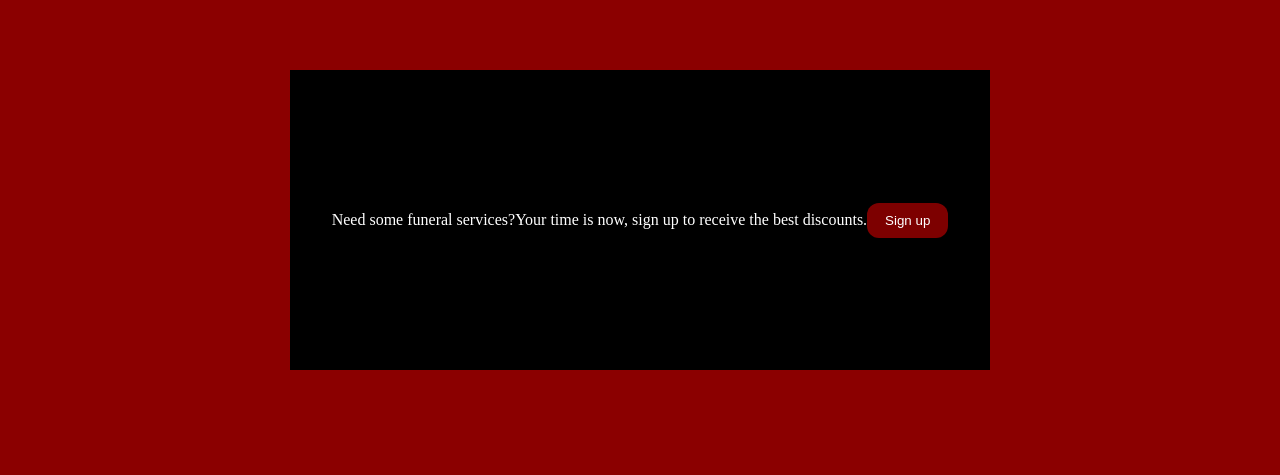
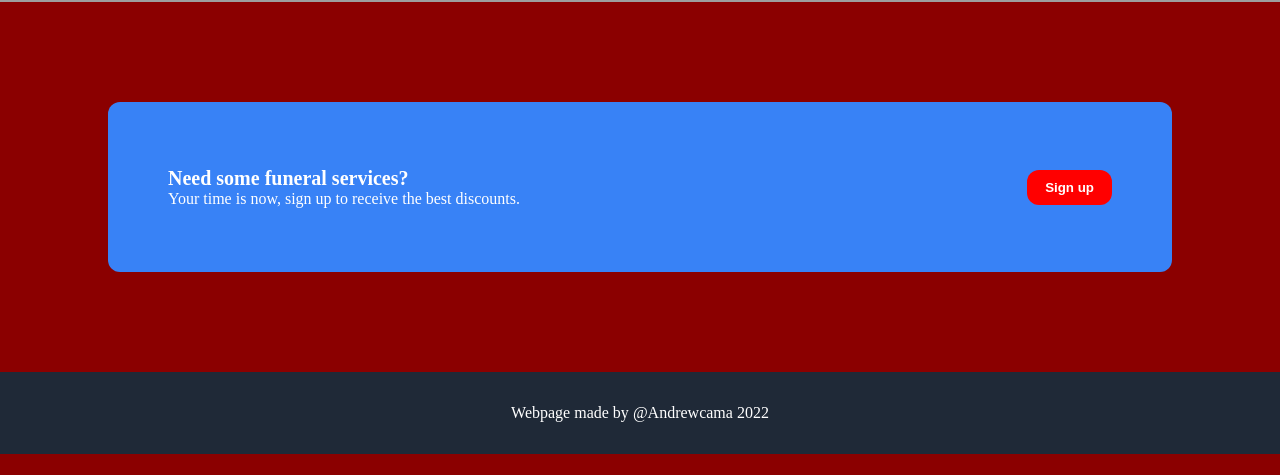
Before and after one commit to Andrewcama/landing-page, a plain HTML site: page index.html in a window 1280 px wide. Shown: the part 2237-2712 px from the top of the page. After the commit the page ends 2691 px from the top, so only its background shows below. Drawn offline with Linux system fonts and the light colour scheme; grey boxes are pictures that could not be loaded.

Commit message:
Finish sign up box and footer

```diff
--- a/index.html
+++ b/index.html
@@ -46,10 +46,15 @@
     </div>
     <div class="sign">
         <div class="box">
-            <p>Need some funeral services?</p>
-            <p>Your time is now, sign up to receive the best discounts.</p>
-            <button><a href="https://genshin-impact.fandom.com/wiki/Wangsheng_Funeral_Parlor">Sign up</a></button>
+            <div class="text2">
+                <div class="up">Need some funeral services?</div>
+                <div>Your time is now, sign up to receive the best discounts.</div>
+            </div>
+            <button class="last"><a href="https://genshin-impact.fandom.com/wiki/Wangsheng_Funeral_Parlor">Sign up</a></button>
         </div>
+    </div>
+    <div class="footer">
+        <p>Webpage made by <a href="https://github.com/Andrewcama">@Andrewcama</a> 2022</p>
     </div>
 </body>
 </html>
--- a/styles.css
+++ b/styles.css
@@ -22,7 +22,6 @@ a {
 .header,
 .footer {
     color: white;
-
 }
 
 .title {
@@ -63,6 +62,7 @@ button {
     border-radius: 12px;
     padding: 8px 16px;
     border-color: transparent;
+    font-weight: bold;
 }
 
 .img {
@@ -87,6 +87,7 @@ button {
 .images {
     display: flex;
     flex-wrap: wrap;
+    margin-bottom: 24px;
 }
 
 .attributes img:hover,
@@ -137,6 +138,7 @@ button {
 .text {
     font-size: 36px;
     font-style: italic;
+    margin-bottom: 8px;
 }
 
 .author {
@@ -154,9 +156,36 @@ button {
 
 .box {
     display: flex;
-    background-color: black;
-    height: 300px;
-    width: 700px;
+    background-color: #3882F6;
+    height: 150px;
+    width: 1000px;
+    justify-content: space-between;
+    border-radius: 12px;
+    padding: 10px 60px;
+}
+
+.text2 {
+    display: flex;
+    flex-direction: column;
     justify-content: center;
-    align-items: center;
 }
+
+.up {
+    font-weight: bold;
+    font-size: 20px;
+}
+
+.last {
+    background-color: red;
+    align-self: center;
+}
+
+.footer {
+    display: flex;
+    justify-content: center;
+    background-color: #1F2937;
+    margin-bottom: -30px;
+    margin-left: -30px;
+    margin-right: -30px;
+    padding: 16px;
+}
```
